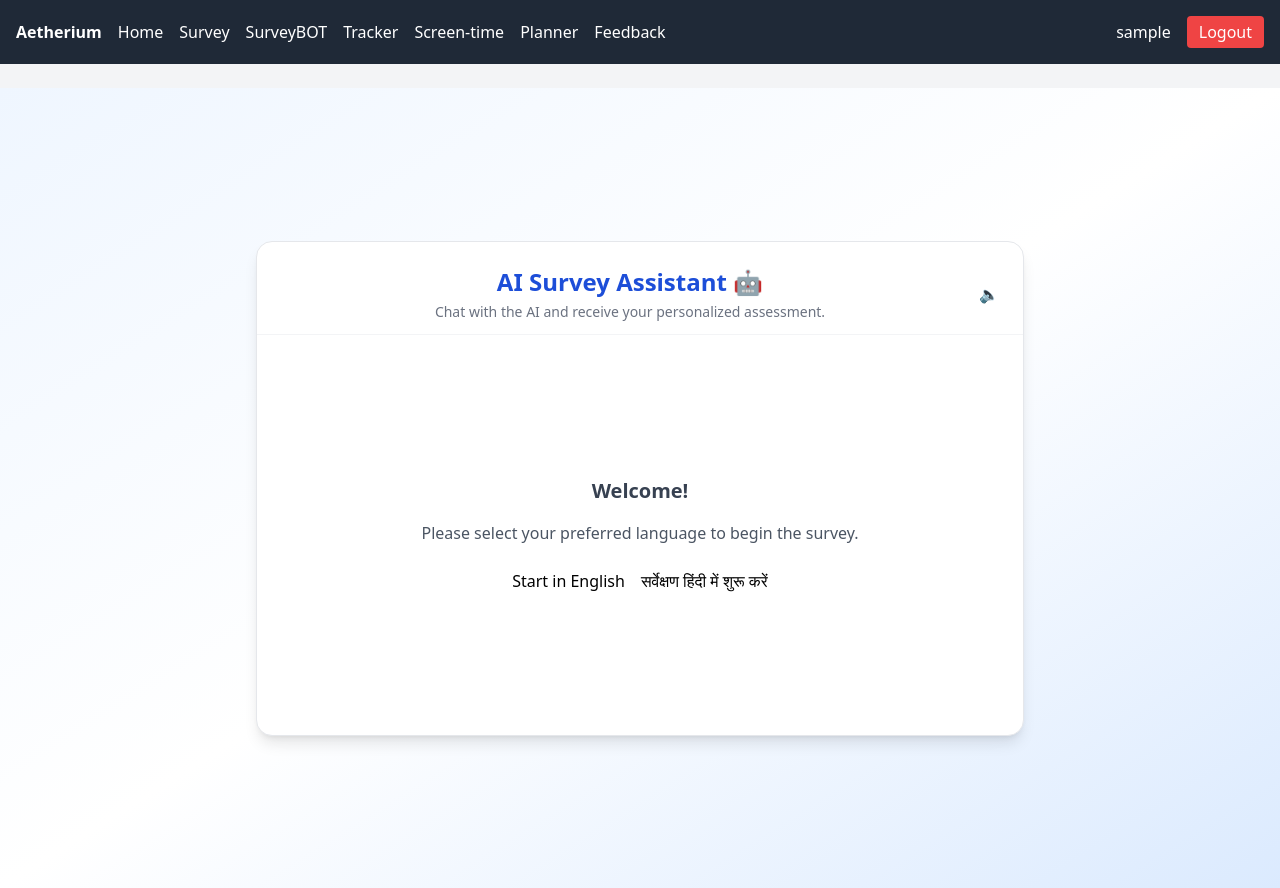
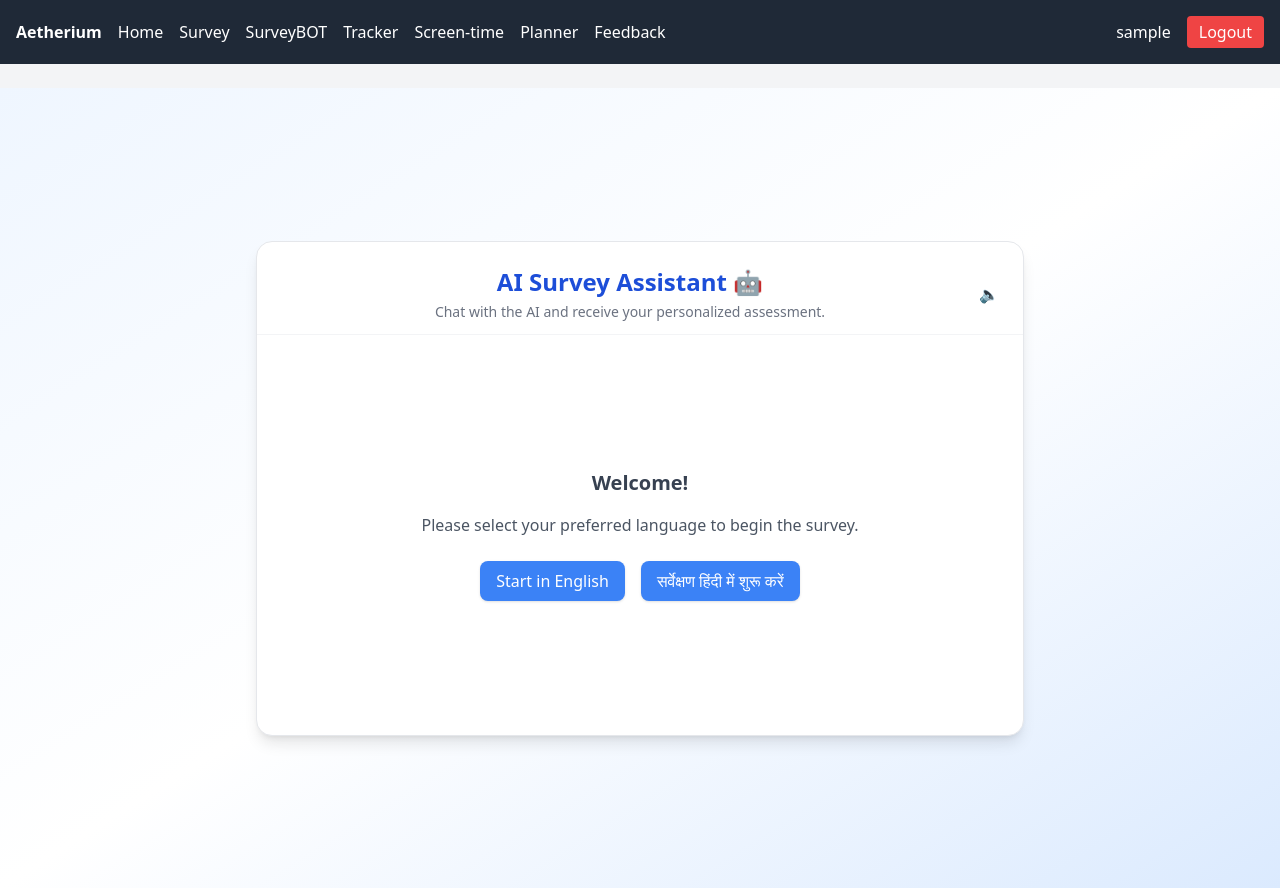
Before and after one commit to harshitshukla1729/Aetherium_Major_Project, a React (Vite) app in the folder frontend/: page /agent-survey in a window 1280 px wide. Built offline with nearby package versions, Linux system fonts and the light colour scheme; sample sign-in values are in the browser's storage.

Commit message:
Minor UI Changes

```diff
--- a/frontend/src/pages/AgentSurvey.jsx
+++ b/frontend/src/pages/AgentSurvey.jsx
@@ -355,13 +355,13 @@
             <div className="flex gap-4">
               <button
                 onClick={() => startChat('en')}
-                className="btn btn-primary"
+                className="bg-blue-500 hover:bg-blue-600 text-white px-4 py-2 rounded-lg shadow transition btn btn-primary"
               >
                 Start in English
               </button>
               <button
                 onClick={() => startChat('hi')}
-                className="btn btn-accent"
+                className="bg-blue-500 hover:bg-blue-600 text-white px-4 py-2 rounded-lg shadow transition gti btn btn-accent"
               >
                 सर्वेक्षण हिंदी में शुरू करें
               </button>
```
